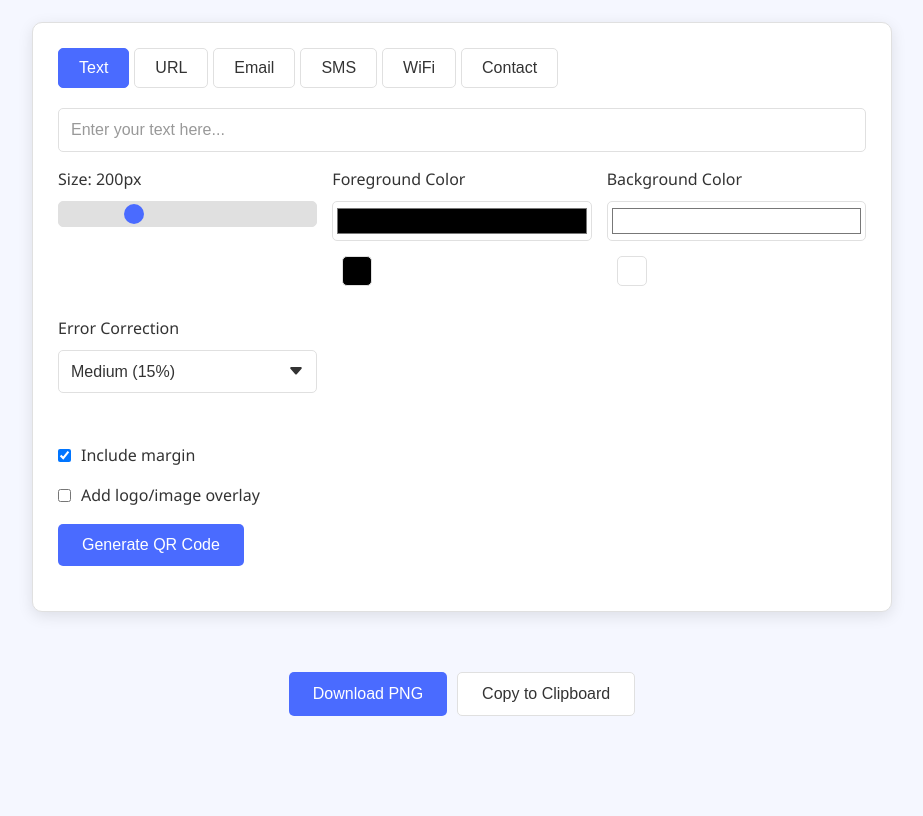
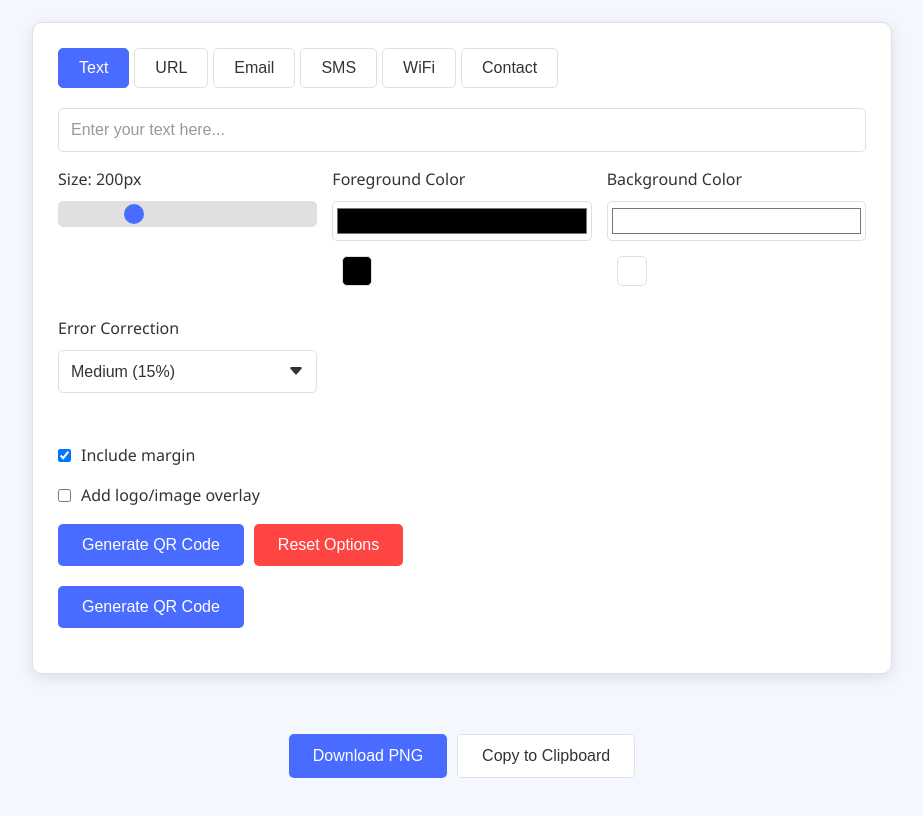
Before and after one commit to Pradesha3112/QRCODE-GENERATOR, a plain HTML site: page index.html in a window 1280 px wide. Shown: the part 114-930 px from the top of the page, without its empty margins (178-1101 px from the left). Before the commit the page ends 870 px from the top, so only its background shows below. Drawn offline with Linux system fonts and the light colour scheme.

Commit message:
Update index.html

```diff
--- a/index.html
+++ b/index.html
@@ -395,6 +395,14 @@
       display: inline-block;
       animation: fadeIn 0.3s ease;
     }
+    button.reset {
+  background-color: #ff4444;
+  color: white;
+}
+
+button.reset:hover {
+  background-color: #cc0000;
+}
 </style>
 </head>
 <body>
@@ -504,7 +512,14 @@
         </div>
         <img id="logo-preview" class="logo-preview" alt="Logo preview">
       </div>
-
+      <div class="button-group">
+  <button onclick="generateQR()" class="generate">
+    <span>Generate QR Code</span>
+  </button>
+  <button onclick="resetOptions()" class="reset">
+  <span>Reset Options</span>
+</button>
+</div>
       <div class="button-group">
         <button onclick="generateQR()" class="generate">
           <span>Generate QR Code</span>
@@ -585,6 +600,38 @@ document.getElementById('logo-file').addEventListener('change', function(e) {
     reader.readAsDataURL(file);
   }
 });
+
+
+function resetOptions() {
+  // Reset size
+  document.getElementById('size').value = 200;
+  updateSizeValue();
+
+  // Reset colors
+  document.getElementById('fgColor').value = '#000000';
+  document.getElementById('bgColor').value = '#ffffff';
+  updateColorPreview();
+
+  // Reset error correction
+  document.getElementById('ecLevel').value = 'M';
+
+  // Reset margin
+  document.getElementById('margin').checked = true;
+
+  // Reset logo options
+  document.getElementById('logo-enabled').checked = false;
+  document.getElementById('logo-transparent').checked = true;
+  document.getElementById('logo-file').value = '';
+  document.getElementById('logo-preview').style.display = 'none';
+  document.getElementById('logo-preview').src = '';
+  toggleLogoUpload();
+
+  // Clear any generated QR code
+  document.getElementById('qrcode').innerHTML = '';
+
+  // Show confirmation (optional)
+  alert('All options have been reset to defaults');
+}
 
 // Generate QR code
 function generateQR() {
```
